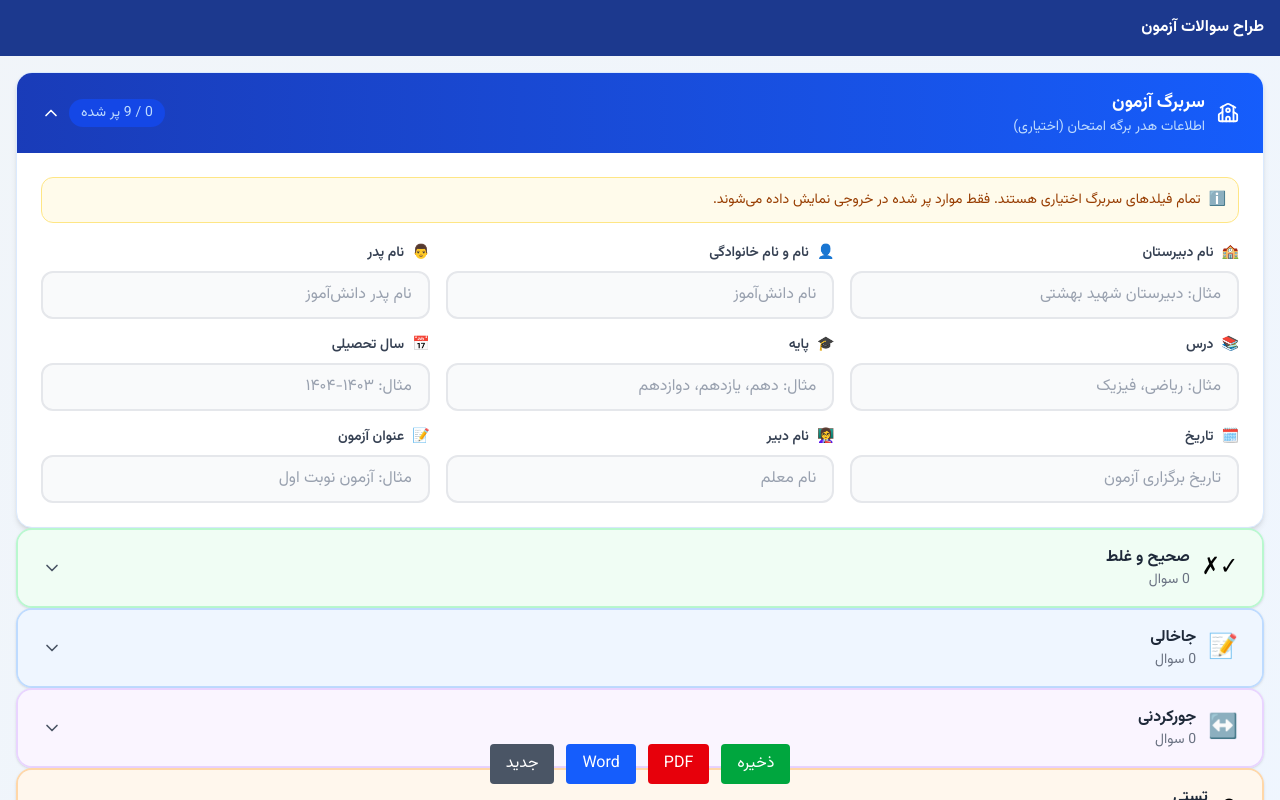
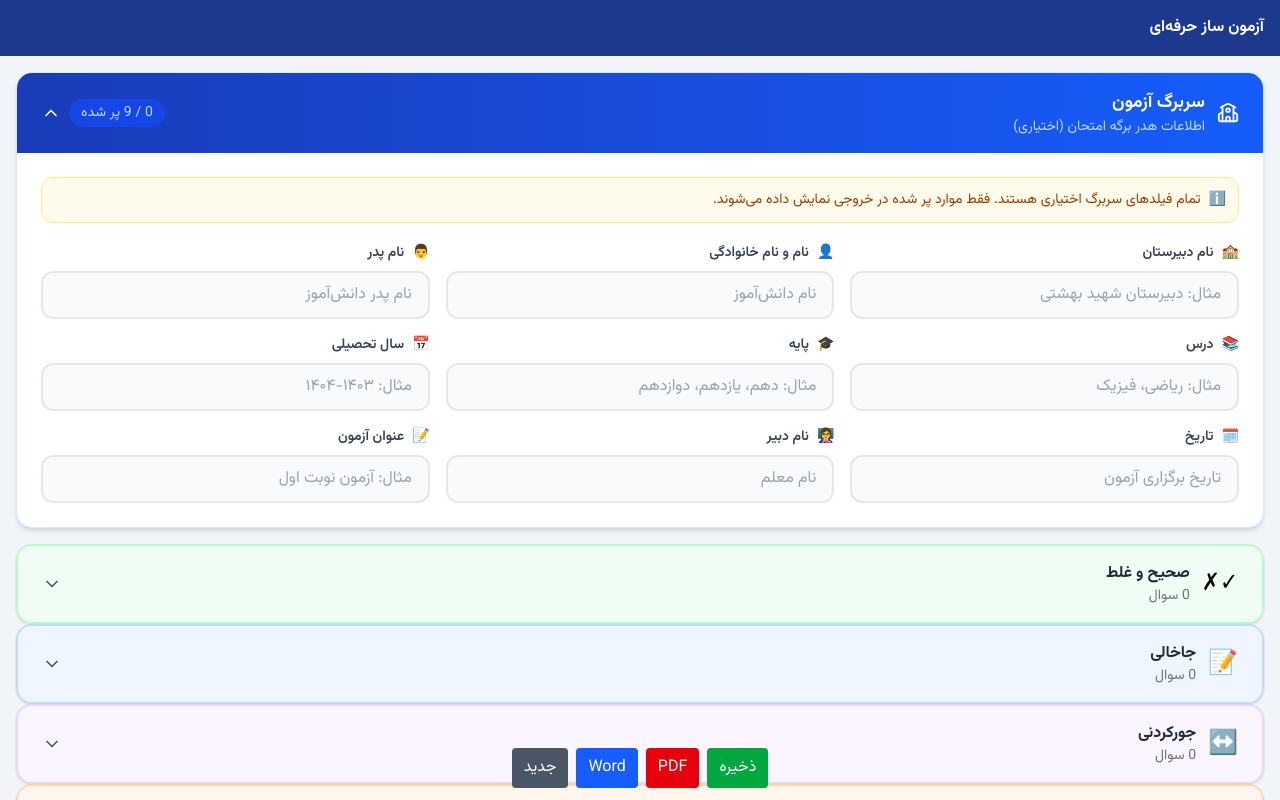
Before and after one commit to pahang52/Exam-maker, a React (Vite) app: page / in a window 1280 px wide. Shown: the top 800 px of the page. Built offline with nearby package versions, Linux system fonts and the light colour scheme.

Commit message:
Update App.tsx

```diff
--- a/src/App.tsx
+++ b/src/App.tsx
@@ -1,34 +1,29 @@
-import React, { useState, useEffect } from 'react';
-import { v4 as uuidv4 } from 'uuid';
+import React, { useState, useEffect } from "react";
+import { v4 as uuidv4 } from "uuid";
 
 import {
   Question,
   QuestionType,
   HeaderInfo,
   ExamData,
-  QUESTION_TYPE_LABELS
-} from './types';
+  QUESTION_TYPE_LABELS,
+} from "./types";
 
-import { saveExam, getAllExams } from './utils/storage';
-import { exportPDF, exportWord } from './utils/export';
+import { saveExam, getAllExams } from "./utils/storage";
+import { exportPDF, exportWord } from "./utils/export";
 
-import HeaderForm from './components/HeaderForm';
-import QuestionSection from './components/QuestionSection';
-import ExamList from './components/ExamList';
+import HeaderForm from "./components/HeaderForm";
+import QuestionSection from "./components/QuestionSection";
+import ExamList from "./components/ExamList";
 
 import {
-  Download,
   Save,
   List,
   PlusCircle,
   Printer,
-  BookOpen,
-  AlertCircle,
-  CheckCircle2,
+  Download,
   Trash2,
-  Menu,
-  X
-} from 'lucide-react';
+} from "lucide-react";
 
 const QUESTION_TYPES: {
   type: QuestionType;
@@ -36,48 +31,40 @@ const QUESTION_TYPES: {
   bgColor: string;
   borderColor: string;
 }[] = [
-  { type: 'true-false', icon: '✓✗', bgColor: 'bg-green-50', borderColor: 'border-green-200' },
-  { type: 'fill-blank', icon: '📝', bgColor: 'bg-blue-50', borderColor: 'border-blue-200' },
-  { type: 'matching', icon: '↔️', bgColor: 'bg-purple-50', borderColor: 'border-purple-200' },
-  { type: 'multiple-choice', icon: '⊙', bgColor: 'bg-orange-50', borderColor: 'border-orange-200' },
-  { type: 'short-answer', icon: '✏️', bgColor: 'bg-yellow-50', borderColor: 'border-yellow-200' },
-  { type: 'descriptive', icon: '📄', bgColor: 'bg-red-50', borderColor: 'border-red-200' },
+  { type: "true-false", icon: "✓✗", bgColor: "bg-green-50", borderColor: "border-green-200" },
+  { type: "fill-blank", icon: "📝", bgColor: "bg-blue-50", borderColor: "border-blue-200" },
+  { type: "matching", icon: "↔️", bgColor: "bg-purple-50", borderColor: "border-purple-200" },
+  { type: "multiple-choice", icon: "⊙", bgColor: "bg-orange-50", borderColor: "border-orange-200" },
+  { type: "short-answer", icon: "✏️", bgColor: "bg-yellow-50", borderColor: "border-yellow-200" },
+  { type: "descriptive", icon: "📄", bgColor: "bg-red-50", borderColor: "border-red-200" },
 ];
 
 const defaultHeader: HeaderInfo = {
-  schoolName: '',
-  studentName: '',
-  fatherName: '',
-  subject: '',
-  grade: '',
-  academicYear: '',
-  date: '',
-  teacherName: '',
-  examTitle: '',
+  schoolName: "",
+  studentName: "",
+  fatherName: "",
+  subject: "",
+  grade: "",
+  academicYear: "",
+  date: "",
+  teacherName: "",
+  examTitle: "",
 };
 
-type Tab = 'designer' | 'saved';
+type Tab = "designer" | "saved";
 
 const App: React.FC = () => {
-  const [activeTab, setActiveTab] = useState<Tab>('designer');
+  const [activeTab, setActiveTab] = useState<Tab>("designer");
   const [header, setHeader] = useState<HeaderInfo>(defaultHeader);
   const [questions, setQuestions] = useState<Question[]>([]);
   const [examId, setExamId] = useState<string>(uuidv4());
   const [savedExams, setSavedExams] = useState<ExamData[]>([]);
-  const [notification, setNotification] =
-    useState<{ msg: string; type: 'success' | 'error' } | null>(null);
-  const [mobileMenuOpen, setMobileMenuOpen] = useState(false);
 
   useEffect(() => {
     setSavedExams(getAllExams());
   }, []);
 
-  const showNotification = (msg: string, type: 'success' | 'error' = 'success') => {
-    setNotification({ msg, type });
-    setTimeout(() => setNotification(null), 3000);
-  };
-
-  const totalScore = questions.reduce((sum, q) => sum + q.score, 0);
+  const totalScore = questions.reduce((a, b) => a + b.score, 0);
 
   const getExamData = (): ExamData => ({
     id: examId,
@@ -88,138 +75,91 @@ const App: React.FC = () => {
     updatedAt: new Date().toISOString(),
   });
 
-  const handleAddQuestion = (question: Question) => {
-    setQuestions(prev => [...prev, question]);
+  const handleAddQuestion = (q: Question) =>
+    setQuestions((p) => [...p, q]);
+
+  const handleUpdateQuestion = (updated: Question) =>
+    setQuestions((p) => p.map((q) => (q.id === updated.id ? updated : q)));
+
+  const handleDeleteQuestion = (id: string) =>
+    setQuestions((p) => p.filter((q) => q.id !== id));
+
+  const handleSave = () => {
+    if (!questions.length) return alert("حداقل یک سوال اضافه کنید");
+    saveExam(getExamData());
+    setSavedExams(getAllExams());
   };
 
-  const handleUpdateQuestion = (updated: Question) => {
-    setQuestions(prev =>
-      prev.map(q => (q.id === updated.id ? updated : q))
-    );
+  const handlePDF = async () => {
+    if (!questions.length) return;
+    await exportPDF("exam-container");
   };
 
-  const handleDeleteQuestion = (id: string) => {
-    setQuestions(prev => prev.filter(q => q.id !== id));
+  const handleWord = async () => {
+    if (!questions.length) return;
+    await exportWord(getExamData());
   };
 
-  const handleSave = () => {
-    if (!questions.length) {
-      showNotification('حداقل یک سوال اضافه کنید', 'error');
-      return;
-    }
-
-    saveExam(getExamData());
-    setSavedExams(getAllExams());
-    showNotification('آزمون ذخیره شد ✅');
-  };
-
-  // ✅ PDF FIXED
-  const handlePrint = async () => {
-    if (!questions.length) {
-      showNotification('ابتدا سوال اضافه کنید', 'error');
-      return;
-    }
-
-    try {
-      await exportPDF("exam-root");
-      showNotification('PDF ساخته شد ✅');
-    } catch {
-      showNotification('خطا در PDF', 'error');
-    }
-  };
-
-  // ✅ WORD FIXED
-  const handleDownloadWord = async () => {
-    if (!questions.length) {
-      showNotification('ابتدا سوال اضافه کنید', 'error');
-      return;
-    }
-
-    try {
-      await exportWord(getExamData());
-      showNotification('Word ساخته شد ✅');
-    } catch {
-      showNotification('خطا در Word', 'error');
-    }
-  };
-
-  const handleNewExam = () => {
-    if (questions.length && !confirm('آیا مطمئن هستید؟')) return;
-
+  const handleNew = () => {
+    if (!confirm("آزمون پاک شود؟")) return;
     setHeader(defaultHeader);
     setQuestions([]);
     setExamId(uuidv4());
   };
 
-  const handleEditExam = (exam: ExamData) => {
-    setHeader(exam.header);
-    setQuestions(exam.questions);
-    setExamId(exam.id);
-    setActiveTab('designer');
-  };
-
   const questionsByType = Object.fromEntries(
-    QUESTION_TYPES.map(qt => [
-      qt.type,
-      questions.filter(q => q.type === qt.type)
+    QUESTION_TYPES.map((t) => [
+      t.type,
+      questions.filter((q) => q.type === t.type),
     ])
   );
 
   return (
-    <div className="min-h-screen bg-gradient-to-br from-slate-100 to-blue-50" dir="rtl">
+    <div className="min-h-screen bg-slate-100" dir="rtl">
 
-      {/* Notification */}
-      {notification && (
-        <div className={`fixed top-4 left-1/2 -translate-x-1/2 z-50 px-6 py-3 rounded-xl text-white ${
-          notification.type === 'success' ? 'bg-green-600' : 'bg-red-600'
-        }`}>
-          {notification.msg}
-        </div>
-      )}
-
-      {/* HEADER */}
-      <header className="bg-blue-900 text-white p-4">
-        <h1 className="font-bold">طراح سوالات آزمون</h1>
+      <header className="bg-blue-900 text-white p-4 font-bold">
+        آزمون ساز حرفه‌ای
       </header>
 
-      {/* IMPORTANT ROOT FOR PDF */}
-      <main id="exam-root" className="p-4">
+      <main className="p-4 space-y-4">
 
-        {activeTab === 'designer' ? (
+        {activeTab === "designer" ? (
           <>
             <HeaderForm header={header} onChange={setHeader} />
 
-            {QUESTION_TYPES.map(qt => (
+            <div id="exam-container">
+              {QUESTION_TYPES.map((t) => (
                 <QuestionSection
-                key={qt.type}
-                type={qt.type}
-                questions={questionsByType[qt.type] || []}
+                  key={t.type}
+                  type={t.type}
+                  questions={questionsByType[t.type] || []}
                   allQuestionsCount={questions.length}
                   startIndex={1}
                   onAdd={handleAddQuestion}
                   onUpdate={handleUpdateQuestion}
                   onDelete={handleDeleteQuestion}
-                icon={qt.icon}
-                bgColor={qt.bgColor}
-                borderColor={qt.borderColor}
+                  icon={t.icon}
+                  bgColor={t.bgColor}
+                  borderColor={t.borderColor}
                 />
               ))}
+            </div>
 
             {/* ACTIONS */}
-            <div className="fixed bottom-4 left-0 right-0 flex justify-center gap-3">
-              <button onClick={handleSave} className="bg-green-600 text-white px-4 py-2 rounded">
+            <div className="fixed bottom-3 left-0 right-0 flex justify-center gap-2">
+              <button onClick={handleSave} className="bg-green-600 text-white px-3 py-2 rounded">
                 ذخیره
               </button>
 
-              <button onClick={handlePrint} className="bg-red-600 text-white px-4 py-2 rounded">
+              <button onClick={handlePDF} className="bg-red-600 text-white px-3 py-2 rounded">
                 PDF
               </button>
 
-              <button onClick={handleDownloadWord} className="bg-blue-600 text-white px-4 py-2 rounded">
+              <button onClick={handleWord} className="bg-blue-600 text-white px-3 py-2 rounded">
                 Word
               </button>
 
-              <button onClick={handleNewExam} className="bg-gray-600 text-white px-4 py-2 rounded">
+              <button onClick={handleNew} className="bg-gray-600 text-white px-3 py-2 rounded">
                 جدید
               </button>
             </div>
@@ -227,8 +167,13 @@ const App: React.FC = () => {
         ) : (
           <ExamList
             exams={savedExams}
-            onEdit={handleEditExam}
             onRefresh={() => setSavedExams(getAllExams())}
+            onEdit={(e) => {
+              setHeader(e.header);
+              setQuestions(e.questions);
+              setExamId(e.id);
+              setActiveTab("designer");
+            }}
           />
         )}
 
```
Lines whose indentation alone changed are shown as unchanged.
